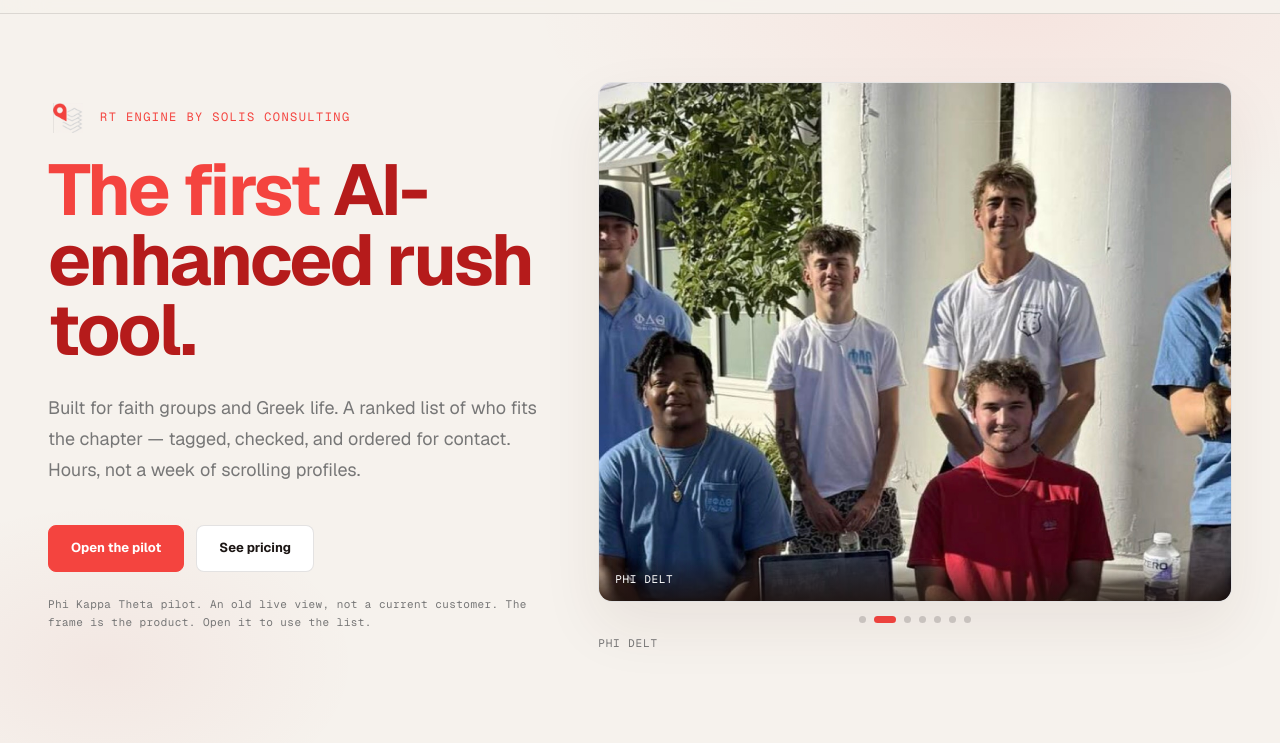
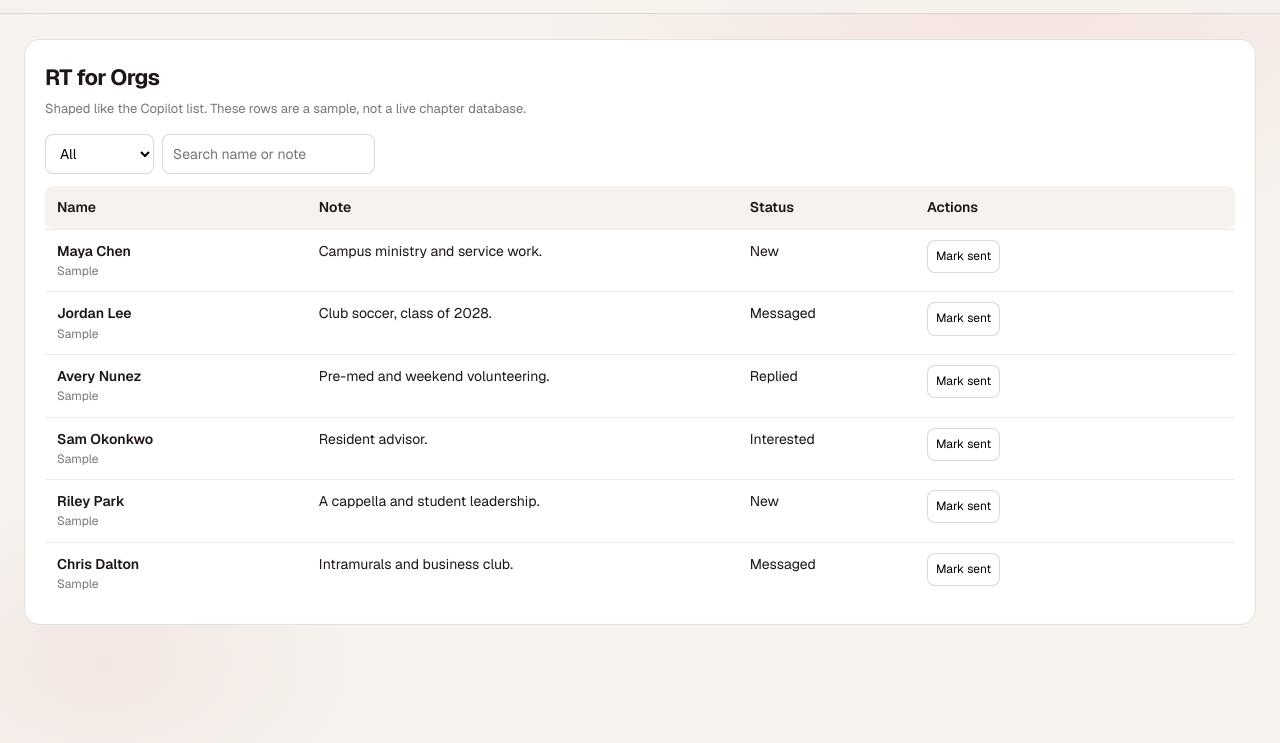
Before and after one commit to Solis-Consulting/rt4orgs-website, a plain HTML site: page index.html in a window 1280 px wide. Shown: the part 57-800 px from the top of the page. Drawn offline with nearby package versions, Linux system fonts and the light colour scheme.

Commit message:
Open RT4Orgs on a Copilot-shaped sample list.
Co-authored-by: Cursor <cursoragent@cursor.com>

```diff
--- /dev/null
+++ b/assets/css/demo.css
@@ -0,0 +1,45 @@
+.wire {
+  margin: 96px 24px 24px;
+  background: #fff;
+  border: 1px solid rgba(28, 22, 20, 0.12);
+  border-radius: 16px;
+  padding: 20px;
+  color: #1c1614;
+}
+.wire-top { display: flex; justify-content: space-between; gap: 16px; align-items: center; margin-bottom: 14px; }
+.wire-top h2 { margin: 0; font-size: 22px; letter-spacing: -0.03em; }
+.wire-top p { margin: 4px 0 0; color: #777; font-size: 13px; }
+.wire-tools { display: flex; gap: 8px; flex-wrap: wrap; margin-bottom: 12px; }
+.wire-tools input, .wire-tools select, .wire-tools button {
+  font: inherit;
+  font-size: 14px;
+  border: 1px solid rgba(28, 22, 20, 0.16);
+  border-radius: 8px;
+  padding: 8px 10px;
+  background: #fff;
+}
+.wire-tools button { cursor: pointer; }
+.wire-row, .wire-head-row {
+  display: grid;
+  grid-template-columns: 1.2fr 2fr 0.8fr 1.4fr;
+  gap: 8px;
+  padding: 10px 12px;
+  font-size: 14px;
+}
+.wire-head-row { background: #f6f2ed; font-weight: 600; border-radius: 8px; }
+.wire-row { border-top: 1px solid rgba(28, 22, 20, 0.08); }
+.wire-row button {
+  font: inherit;
+  font-size: 12px;
+  border: 1px solid rgba(28, 22, 20, 0.16);
+  background: #fff;
+  border-radius: 8px;
+  padding: 6px 8px;
+  cursor: pointer;
+}
+.wire-row button.is-sent { background: #f4443f; color: #fff; border-color: #f4443f; }
+.wire-handle { font-weight: 600; }
+.wire-meta { color: #777; font-size: 12px; }
+@media (max-width: 800px) {
+  .wire-row, .wire-head-row { grid-template-columns: 1fr; }
+}
--- /dev/null
+++ b/assets/js/demo.js
@@ -0,0 +1,27 @@
+(function () {
+  var rows = document.querySelectorAll("[data-prospect]");
+  var search = document.querySelector("[data-wire-search]");
+  var status = document.querySelector("[data-wire-status]");
+  function paint() {
+    var q = (search.value || "").trim().toLowerCase();
+    var filter = status.value;
+    rows.forEach(function (row) {
+      var text = row.textContent.toLowerCase();
+      var rowStatus = row.getAttribute("data-prospect");
+      var show = (!q || text.indexOf(q) !== -1) && (filter === "all" || filter === rowStatus);
+      row.hidden = !show;
+    });
+  }
+  search.addEventListener("input", paint);
+  status.addEventListener("change", paint);
+  document.querySelectorAll("[data-mark]").forEach(function (button) {
+    button.addEventListener("click", function () {
+      var row = button.closest("[data-prospect]");
+      row.setAttribute("data-prospect", "messaged");
+      row.querySelector("[data-status]").textContent = "Messaged";
+      button.classList.add("is-sent");
+      button.textContent = "Sent";
+      paint();
+    });
+  });
+})();
--- a/index.html
+++ b/index.html
@@ -19,6 +19,7 @@
   <link rel="preconnect" href="https://fonts.gstatic.com" crossorigin>
   <link href="https://fonts.googleapis.com/css2?family=Geist:wght@400;500;600;700&family=Geist+Mono:wght@400;500;600&display=swap" rel="stylesheet">
   <link rel="stylesheet" href="assets/css/site.css">
+  <link rel="stylesheet" href="assets/css/demo.css?v=1">
 </head>
 <body>
   <nav class="site-nav">
@@ -41,6 +42,31 @@
   </nav>
 
   <main id="top">
+    <section class="wire" aria-label="Live wire demo">
+      <div class="wire-top">
+        <div>
+          <h2>RT for Orgs</h2>
+          <p>Shaped like the Copilot list. These rows are a sample, not a live chapter database.</p>
+        </div>
+      </div>
+      <div class="wire-tools">
+        <select data-wire-status>
+          <option value="all">All</option>
+          <option value="new">New</option>
+          <option value="messaged">Messaged</option>
+          <option value="replied">Replied</option>
+          <option value="interested">Interested</option>
+        </select>
+        <input data-wire-search type="search" placeholder="Search name or note">
+      </div>
+      <div class="wire-head-row"><div>Name</div><div>Note</div><div>Status</div><div>Actions</div></div>
+      <div class="wire-row" data-prospect="new"><div><div class="wire-handle">Maya Chen</div><div class="wire-meta">Sample</div></div><div>Campus ministry and service work.</div><div data-status>New</div><div><button type="button" data-mark>Mark sent</button></div></div>
+      <div class="wire-row" data-prospect="messaged"><div><div class="wire-handle">Jordan Lee</div><div class="wire-meta">Sample</div></div><div>Club soccer, class of 2028.</div><div data-status>Messaged</div><div><button type="button" data-mark>Mark sent</button></div></div>
+      <div class="wire-row" data-prospect="replied"><div><div class="wire-handle">Avery Nunez</div><div class="wire-meta">Sample</div></div><div>Pre-med and weekend volunteering.</div><div data-status>Replied</div><div><button type="button" data-mark>Mark sent</button></div></div>
+      <div class="wire-row" data-prospect="interested"><div><div class="wire-handle">Sam Okonkwo</div><div class="wire-meta">Sample</div></div><div>Resident advisor.</div><div data-status>Interested</div><div><button type="button" data-mark>Mark sent</button></div></div>
+      <div class="wire-row" data-prospect="new"><div><div class="wire-handle">Riley Park</div><div class="wire-meta">Sample</div></div><div>A cappella and student leadership.</div><div data-status>New</div><div><button type="button" data-mark>Mark sent</button></div></div>
+      <div class="wire-row" data-prospect="messaged"><div><div class="wire-handle">Chris Dalton</div><div class="wire-meta">Sample</div></div><div>Intramurals and business club.</div><div data-status>Messaged</div><div><button type="button" data-mark>Mark sent</button></div></div>
+    </section>
     <section id="hero">
       <div class="hero-grid">
         <div>
@@ -397,6 +423,7 @@
     </div>
   </footer>
 
+  <script src="assets/js/demo.js?v=1"></script>
   <script src="assets/js/site.js?v=2"></script>
 </body>
 </html>
```
